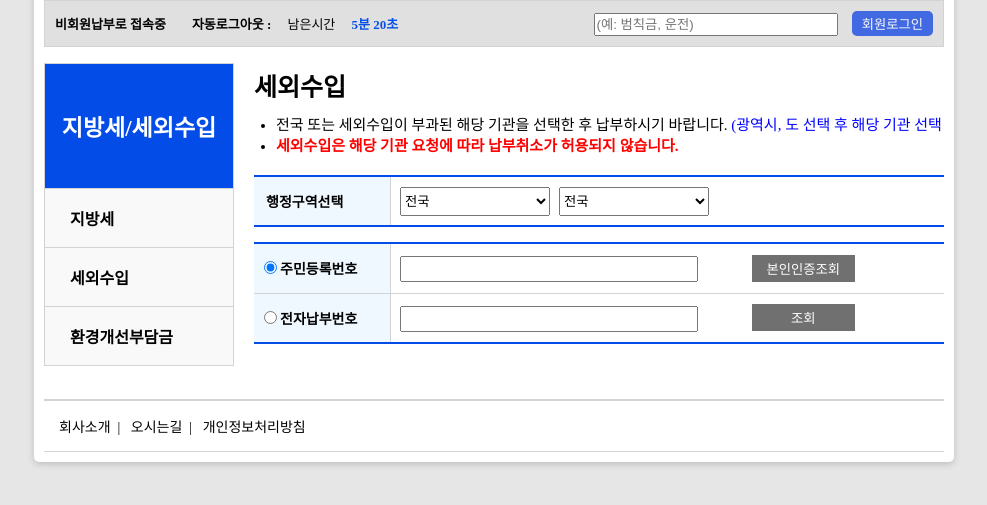
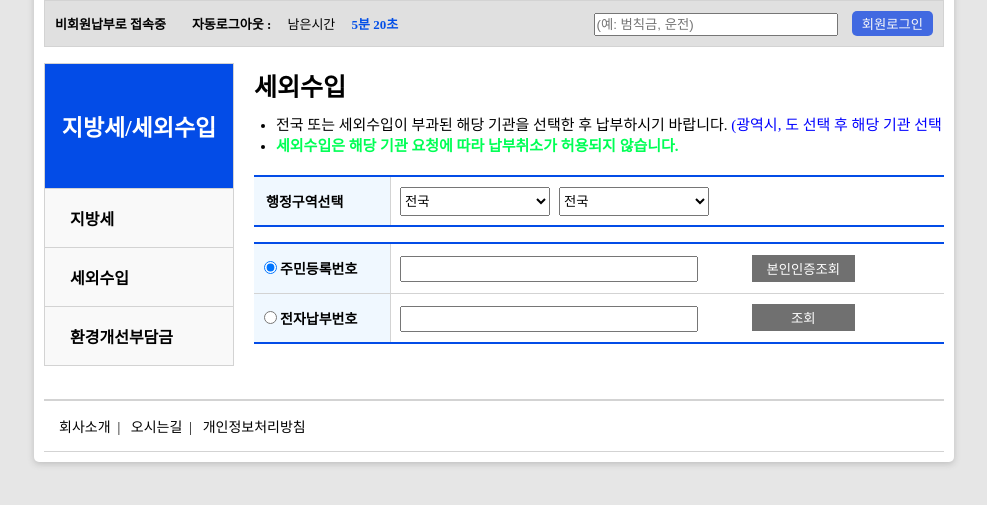
Before and after one commit to seongyu02/seongyu02.github.io, a plain HTML site: page index.html in a window 1280 px wide. Shown: the part 99-604 px from the top of the page, without its empty margins (146-1133 px from the left). Drawn offline with Linux system fonts and the light colour scheme.

Commit message:
색상바꿈

```diff
--- a/index.html
+++ b/index.html
@@ -174,7 +174,7 @@
         }
 
         .red-bold {
-            color: rgb(255, 0, 0);     /* 글자 색 변경 */
+            color: rgb(0, 255, 85);     /* 글자 색 변경 */
             font-weight: bold;     /* 글자 굵게 */
         }
 
```
